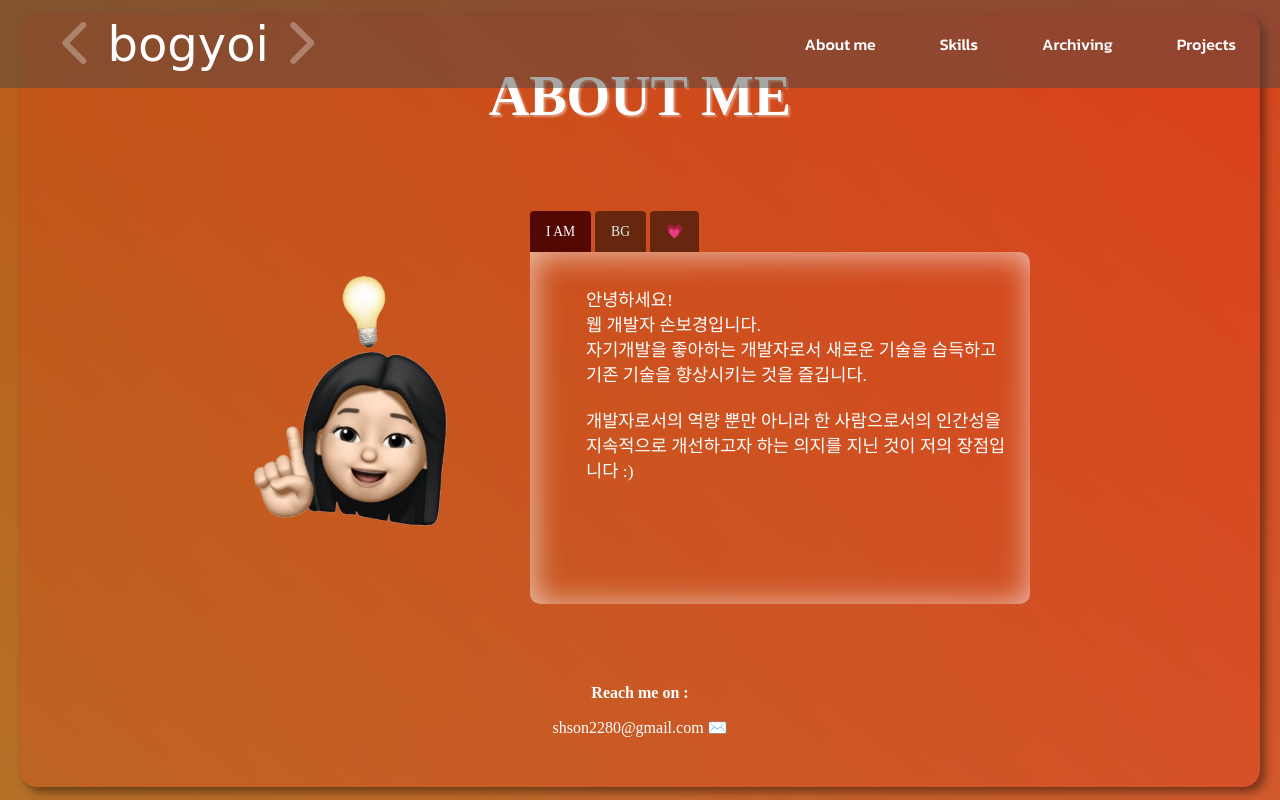
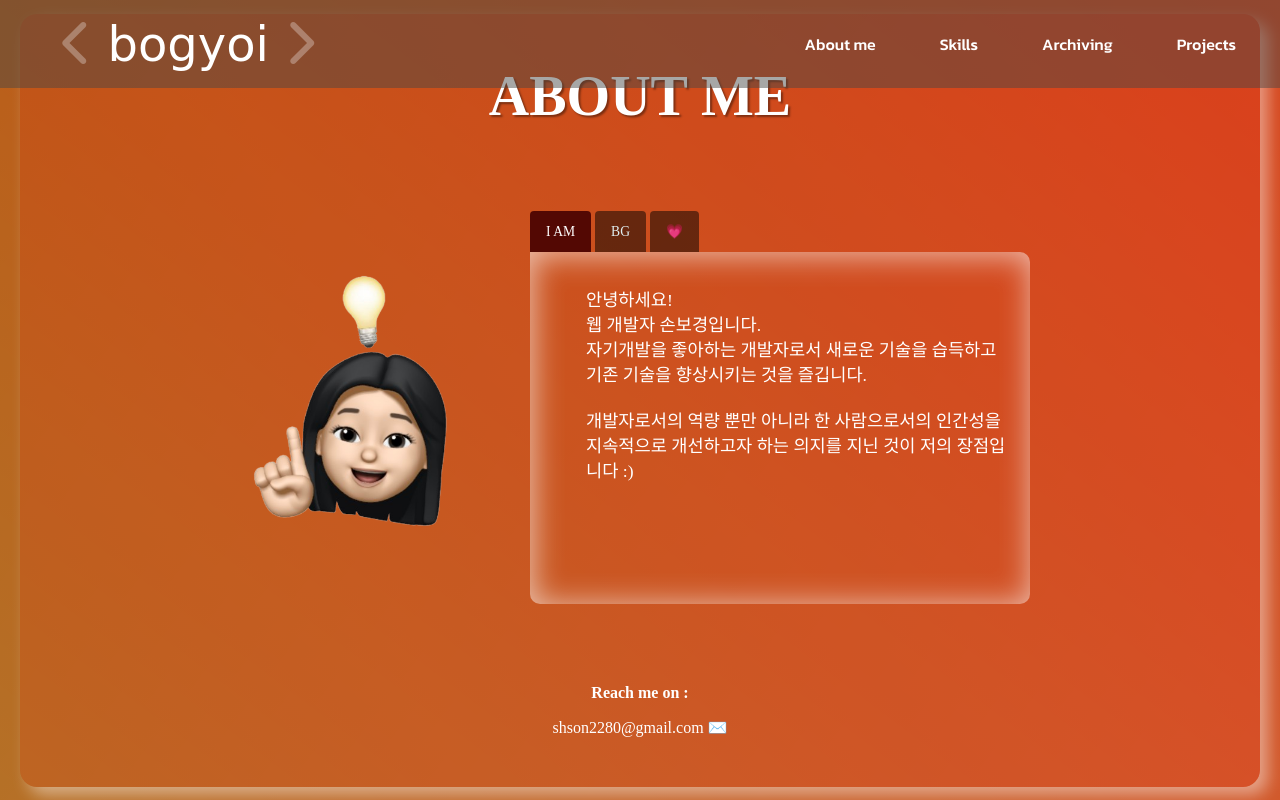
Before and after one commit to sonlucy/sonPortfolio, a plain HTML site: page index.html in a window 1280 px wide. In both pictures the pointer is over the element 640 px from the left and 1236 px from the top of the page. Shown: the part 836-1636 px from the top of the page. Drawn offline with nearby package versions, Linux system fonts and the light colour scheme; a web font is replaced by a local one.

Commit message:
shadow디자인 수정

```diff
--- a/css/style.css
+++ b/css/style.css
@@ -460,7 +460,17 @@ footer ul li {
   padding: 50px 0;
   border-radius: 17px;
   box-shadow: 5px 5px 10px #00000071;
+  transition: box-shadow 0.3s ease;
 }
+
+#AboutMe:hover,
+#Skills:hover,
+#Archiving:hover,
+#Projects:hover,
+#Intro:hover {
+  box-shadow: 8px 8px 16px #ffffff71;
+}
+
 
 #AboutMe {
   background-color: rgba(255, 0, 0, 0.1);
@@ -498,7 +508,7 @@ footer ul li {
 h2 {
   font-size: 3.5rem;
   color: rgba(0, 0, 0, 0.747);
-  text-shadow: 2px 2px 2px #ffffff65;
+  text-shadow: 2px 2px 2px #00000065;
   margin-top: 5rem;
   margin-bottom: 5rem;
   padding-bottom: 5rem;
```
